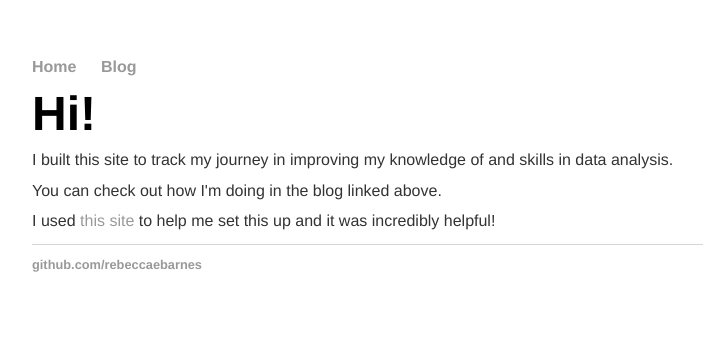
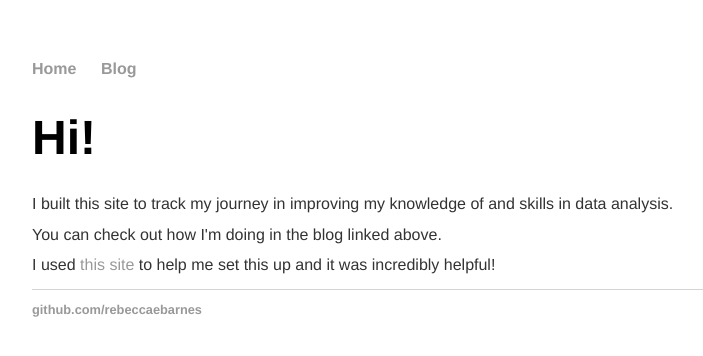
Before and after one commit to rebeccaebarnes/rebeccaebarnes.github.io, a Jekyll site: the page built from index.html, in a window 1280 px wide. Shown: the top 356 px of the page, without its empty margins (160-863 px from the left). Built offline with Jekyll 4.4.1, drawn with Linux system fonts in a browser that asks for light colours.

Commit message:
Update body line spacing

```diff
--- a/css/main.css
+++ b/css/main.css
@@ -1,9 +1,6 @@
 body {
     font-family:'Sans-Serif', 'Helvetica', 'Arial';
     font-size: 1.0em;
-    line-height: 0.9em;
-    -ms-text-size-adjust: 100%;
-    -webkit-text-size-adjust: 100%;
     margin: 60px auto;
     width: 70%;
 }
```
